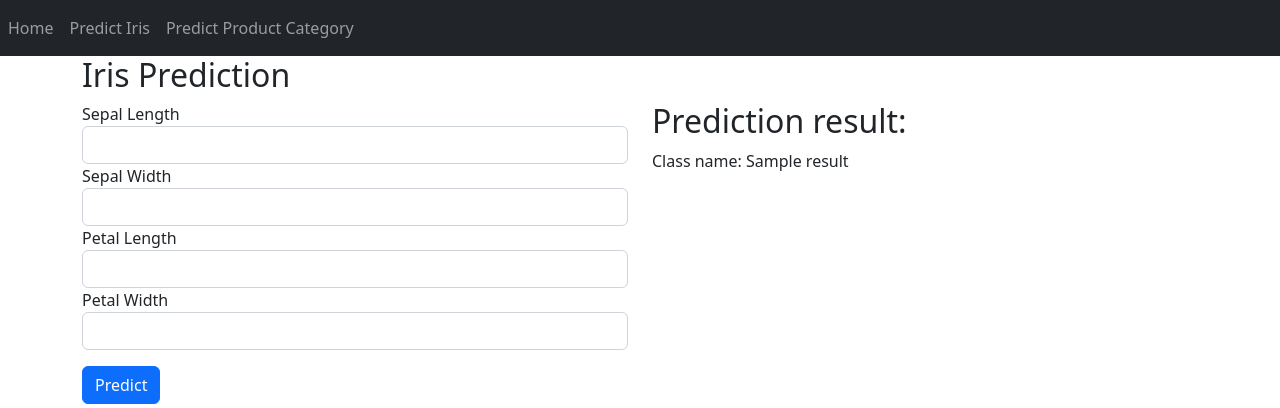
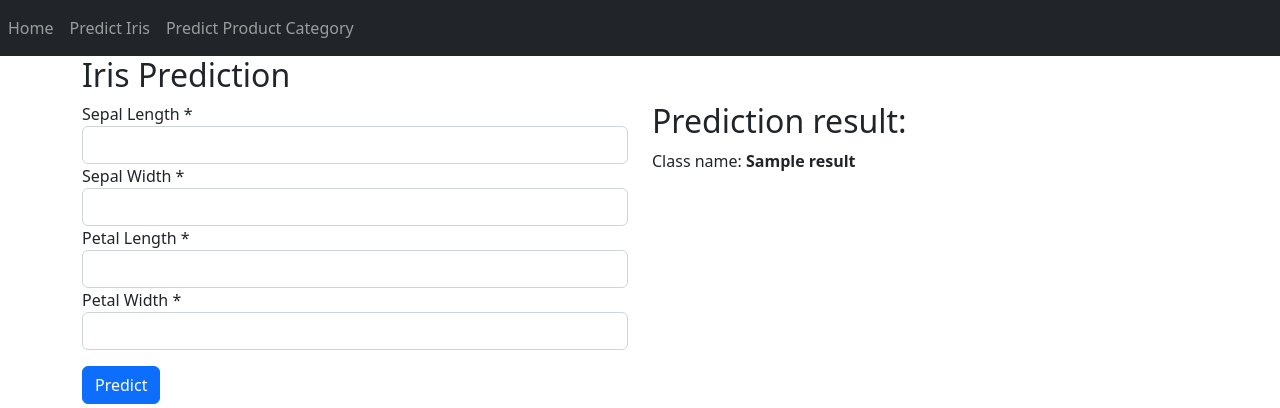
Before and after one commit to bernardoadribeiro/deploy_classification_model, a Flask app: template templates/iris/index.html in a window 1280 px wide. Shown: the top 408 px of the page. Run offline with Flask 2, Linux system fonts and the light colour scheme; the template is opened without the code that fills it: most values are stand-ins (such as "Sample title", 1, 10 or a date in 2020).

Commit message:
feat: add required fields and

```diff
--- a/templates/iris/index.html
+++ b/templates/iris/index.html
@@ -11,20 +11,20 @@
             <form action="/predict/iris/form/" method="post">
                 <fieldset>
                     <div class="form-group">
-                        <label for="sepall">Sepal Length</label>
-                        <input type="text" id="sepall" name="sepall" class="form-control">
+                        <label for="sepall">Sepal Length *</label>
+                        <input type="text" id="sepall" name="sepall" class="form-control" required>
                     </div>
                     <div class="form-group">
-                        <label for="sepalw">Sepal Width</label>
-                        <input type="text" id="sepalw" name="sepalw" class="form-control">
+                        <label for="sepalw">Sepal Width *</label>
+                        <input type="text" id="sepalw" name="sepalw" class="form-control" required>
                     </div>
                     <div class="form-group">
-                        <label for="petall">Petal Length</label>
-                        <input type="text" id="petall" name="petall" class="form-control">
+                        <label for="petall">Petal Length *</label>
+                        <input type="text" id="petall" name="petall" class="form-control" required>
                     </div>
                     <div class="form-group">
-                        <label for="petalw">Petal Width</label>
-                        <input type="text" id="petalw" name="petalw" class="form-control">
+                        <label for="petalw">Petal Width *</label>
+                        <input type="text" id="petalw" name="petalw" class="form-control" required>
                     </div>
 
                     <button type="submit" class="btn btn-primary" style="margin-top: 1rem;">Predict</button>
@@ -34,7 +34,7 @@
 
         <div class="col-6">
             <h2>Prediction result: </h2>
-            <p>Class name: {{ result }}</p>
+            <p>Class name: <span style="font-weight: 600;"> {{ result }} </span> </p>
         </div>
     </div>
 {% endblock %}
```
